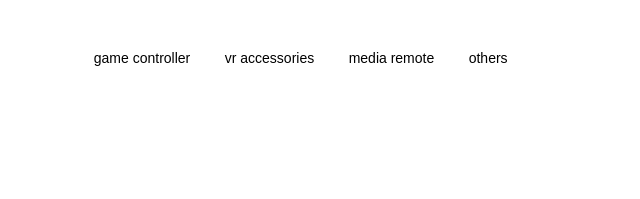
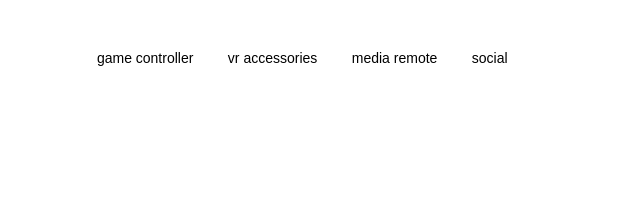
Before and after one commit to R0GERGH0ST/PS4, a plain HTML site: page index.html in a window 1280 px wide. Shown: the top 199 px of the page, 640-1280 px from the left. Drawn offline with Linux system fonts and the light colour scheme.

Commit message:
menu change

```diff
--- a/index.html
+++ b/index.html
@@ -19,7 +19,7 @@
                     <li><a href="">game controller</a></li>
                     <li><a href="">vr accessories</a></li>
                     <li><a href="">media remote</a></li>
-                    <li><a href="">others</a></li>
+                    <li><a href="">social</a></li>
                 </ul>
             </nav>
             <img src="img/menu.png" class="menu-icon" onclick="togglemenu()">
```
